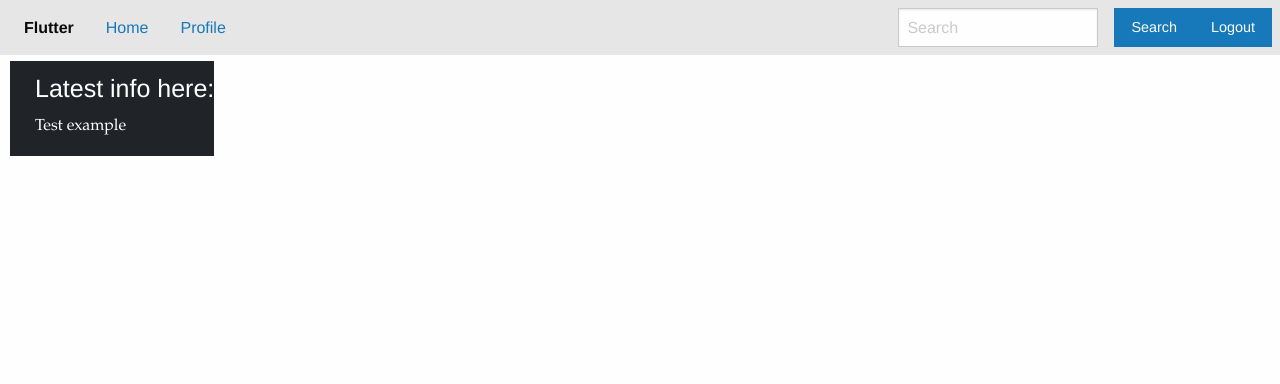
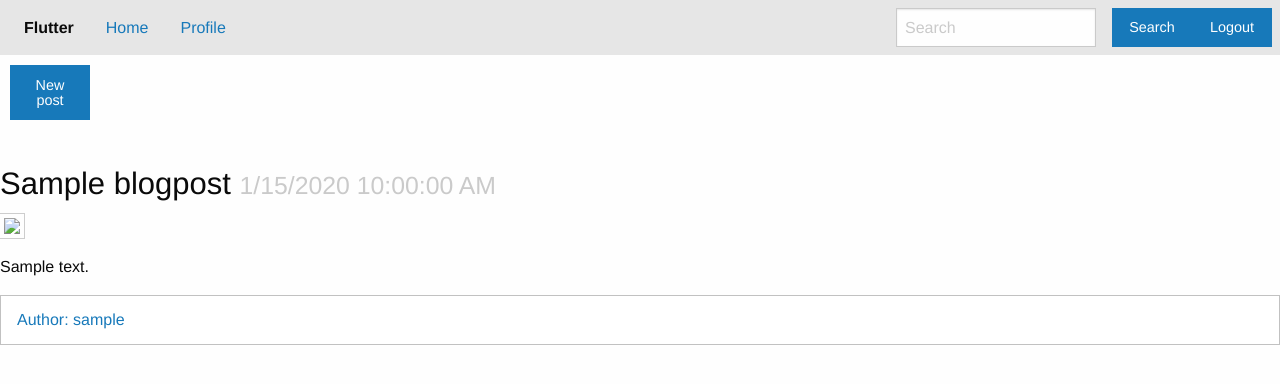
Before and after one commit to ChristianSmith46/Flutter, a Node server app: page / in a window 1280 px wide. Shown: the top 384 px of the page. Run offline with Node 20, Linux system fonts and the light colour scheme; a user stored in the database is signed in; tables that the repository leaves empty hold one stand-in row (values such as "Sample post"); some libraries are stand-ins or nearby versions.

Commit message:
Create posts, display posts on homepage, and deny users from creating the same username

```diff
--- a/controllers/api/index.js
+++ b/controllers/api/index.js
@@ -3,6 +3,6 @@ const blogpostRoutes = require('./blogpostRoutes');
 const userRoutes = require('./userRoutes');
 
 router.use('/users', userRoutes);
-router.use('/blogpost', blogpostRoutes);
+router.use('/blogposts', blogpostRoutes);
 
 module.exports = router;
--- a/controllers/homeRoutes.js
+++ b/controllers/homeRoutes.js
@@ -1,15 +1,23 @@
-const { BlogPost } = require('../models');
+const { BlogPost, User } = require('../models');
 const withAuth = require('../utils/auth');
 
 const router = require('express').Router();
 
 router.get('/', withAuth, async (req, res) => {
     try {
-        req.session.loggedIn;
-        const blogData = await BlogPost.findAll();
-        console.log(blogData);
+        const allPosts = await BlogPost.findAll({
+            include: [
+                {
+                    model: User,
+                    attributes: [ 'username']
+                }
+            ],
+            order: [["id", "DESC"]]
+        });
+        const posts = allPosts.map((post) => post.get({ plain: true }));
         res.render('homepage', {
-            logged_in: req.session.logged_in
+            logged_in: req.session.logged_in,
+            posts
         });
     } catch (err) {
         res.json(err);
@@ -22,8 +30,10 @@ router.get('/login', (req, res) => {
     });
 });
 
-router.get('/profile', (req, res) => {
-    res.render('profile');
+router.get('/profile', withAuth, async (req, res) => {
+    res.render('profile', {
+        logged_in: req.session.logged_in
+    });
 });
 
 module.exports = router;
--- a/models/BlogPost.js
+++ b/models/BlogPost.js
@@ -12,7 +12,8 @@ BlogPost.init(
       autoIncrement: true,
     },
     title: {
-        type: DataTypes.STRING
+        type: DataTypes.STRING,
+        allowNull: false
     },
     body: {
         type: DataTypes.TEXT,
--- a/models/User.js
+++ b/models/User.js
@@ -18,6 +18,7 @@ User.init(
     },
     username: {
       type: DataTypes.STRING,
+      unique: true,
       allowNull: false,
     },
     email: {
--- a/public/css/style.css
+++ b/public/css/style.css
@@ -62,3 +62,10 @@
 	margin-top: -4px;
 	font-family: Baskerville, "Palatino Linotype", Palatino, "Century Schoolbook L", "Times New Roman", "serif";
 }
+.button {
+    max-width: 80px;
+    min-width: 80px;
+}
+.signup-btn {
+    margin: 50%;
+}
--- /dev/null
+++ b/public/js/createpost.js
@@ -0,0 +1,22 @@
+const newPostFormHandler = async (event) => {
+    event.preventDefault();
+
+    const title = document.querySelector('#title-form').value.trim();
+    const body = document.querySelector('#post-text-form').value.trim();
+    const response = await fetch('/api/blogposts/', {
+        method: 'POST',
+        body: JSON.stringify({ title, body }),
+        headers: { 'Content-Type': 'application/json' },
+    });
+
+    if (response.ok) {
+        alert(`Post has been created`);
+        document.location.reload();
+    } else {
+        alert('Failed to create post');
+    }
+};
+
+document
+    .querySelector('.post-form')
+    .addEventListener('submit', newPostFormHandler);
--- a/public/js/logout.js
+++ b/public/js/logout.js
@@ -1,8 +1,7 @@
 
 const logoutHandler = async (event) => {
     const response = await fetch('/api/users/logout', {
-        method: 'POST',
-        // headers: { 'Content-Type': 'application/json' },
+        method: 'POST'
     });
 
     if (response.ok) {
--- a/views/homepage.handlebars
+++ b/views/homepage.handlebars
@@ -1,6 +1,37 @@
-    <div class="container">
-    <section id="latestfeed">
-      <h4>Latest info here:</h4>
-       <p id ="info">Test example</p>
-    </section>
+<div class="container">
+  <p><button class="button new-post" data-open="new-post">New post</button></p>
+
+  <div id="new-post" class="reveal modal" data-reveal>
+    <form class="modal-content post-form">
+      <button class="close top-bar-right" data-close aria-label="Cancel reveal" type="button">
+        <span aria-hidden="true">&times;</span>
+      </button>
+      <div class="container">
+        <p>Please fill in this form to create a new post.</p>
+        <!--This is the post title for creating a new post-->
+        <input type="text" placeholder="Title" name="title" id="title-form" required>
+        <!--This is the post body for the new post -->
+        <textarea class="post-text" type="text" placeholder="Text" name="text" id="post-text-form" cols="60" required></textarea>
+        <div class="float">
+          <button type="submit" class="button signup" data-close aria-label="Cancel reveal">Submit</button>
+        </div>
+      </div>
+    </form>
+  </div>
+</div>
+<div class="row medium-8 large-7 columns">
+    {{#each posts }}
+    <div class="blog-post">
+        <h3>{{this.title}} <small>{{format_date this.created_at}} {{format_time this.created_at}}</small></h3>
+        <img class="thumbnail" src="https://via.placeholder.com/150">
+        <p>{{body}}</p>
+        <div class="callout">
+            <ul class="menu simple">
+                <li><a href="#">Author: {{this.user.username}}</a></li>
+            </ul>
+        </div>
     </div>
+    {{/each}}
+</div>
+
+<script src="/js/createpost.js"></script>
```
Also changed, not shown: controllers/api/blogpostRoutes.js (+31 -0 lines), controllers/api/userRoutes.js (+17 -0 lines), public/js/signup.js (+13 -0 lines), views/blogpost.handlebars (+13 -0 lines), views/login.handlebars (+4 -4 lines), views/profile.handlebars (+28 -1 lines).
